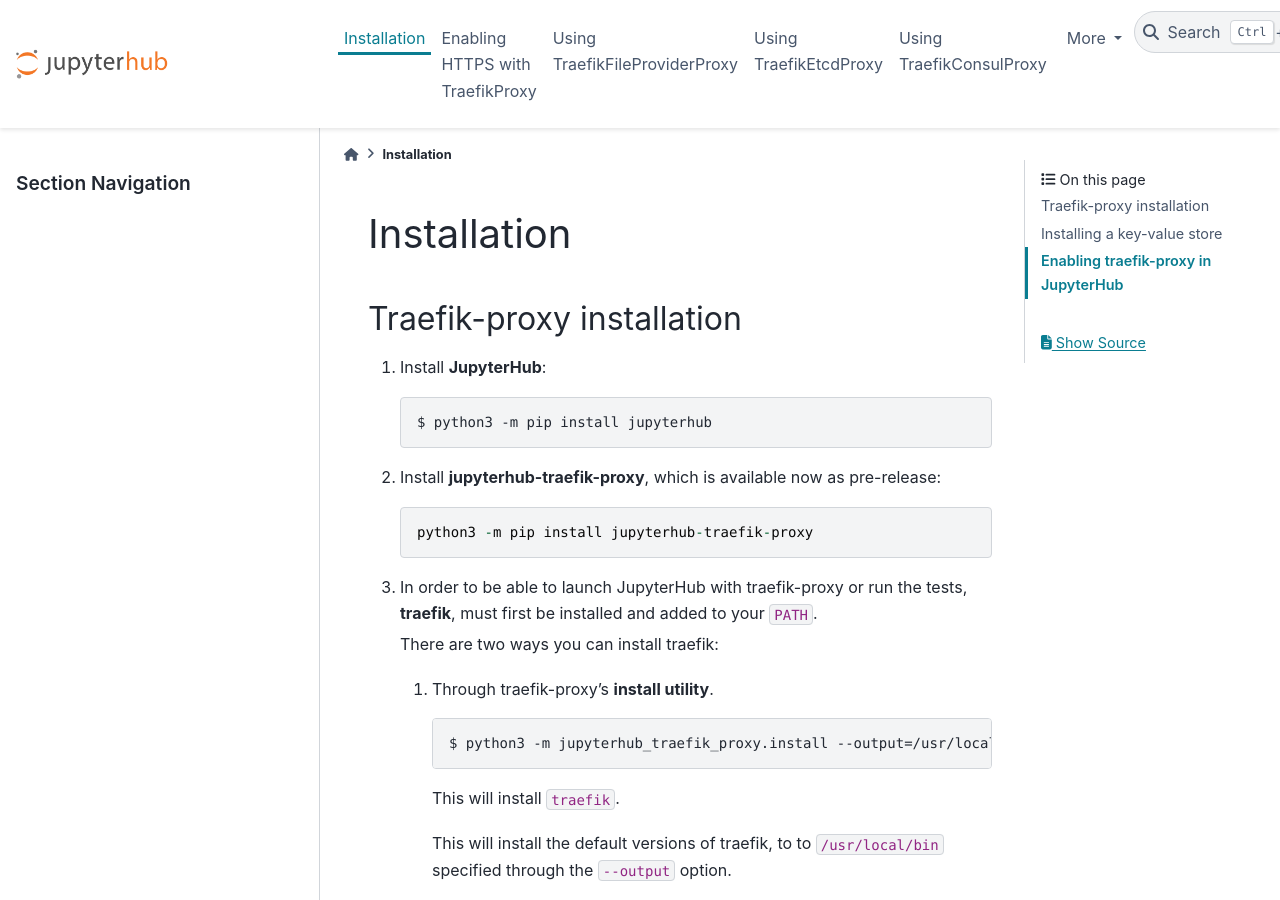
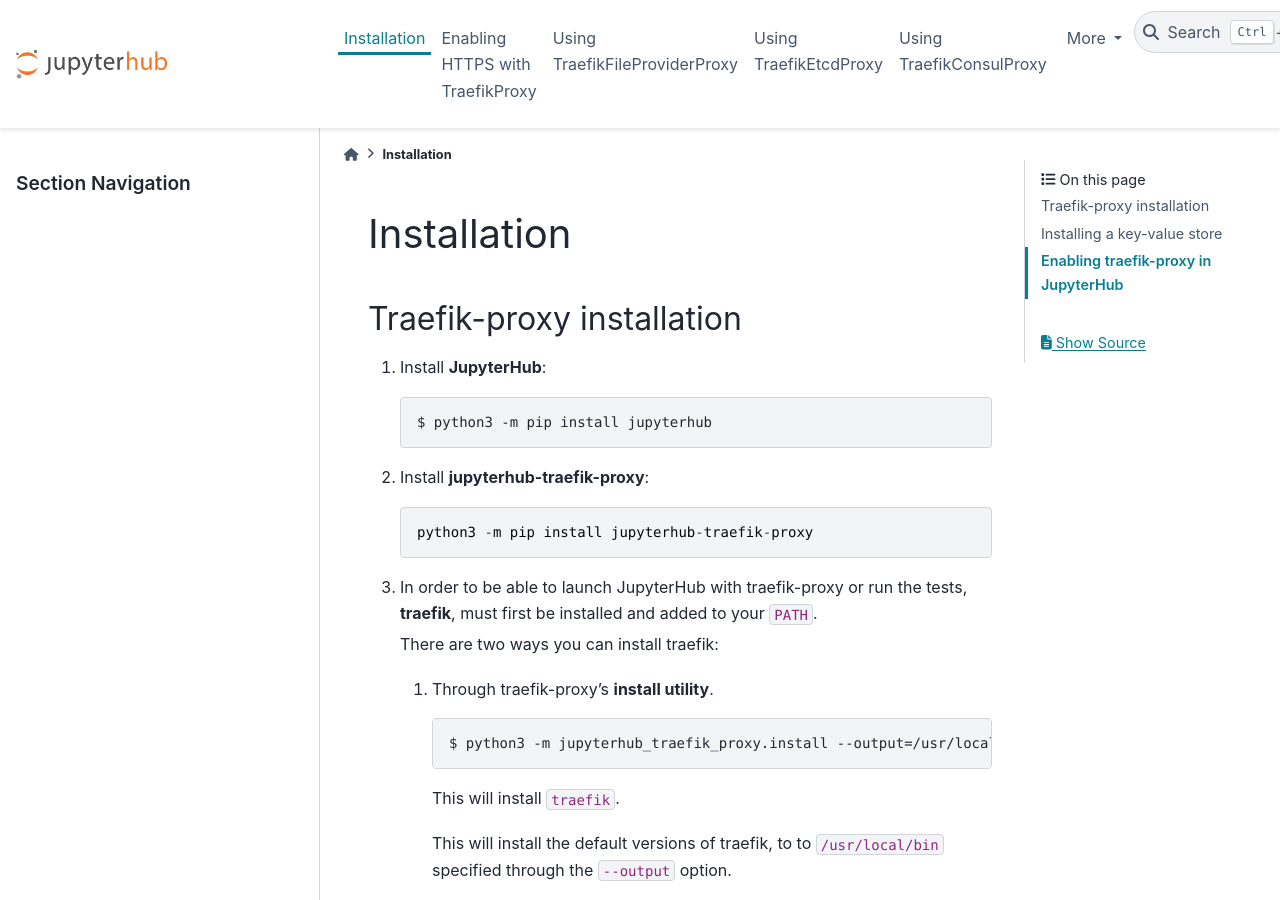
Before and after one commit to jupyterhub/traefik-proxy, a Sphinx documentation site: the page built from docs/source/install.md, in a window 1280 px wide and 900 px high. Built offline with Sphinx 7.4.7 and the PyData theme 0.15.4, drawn with Linux system fonts in a browser that asks for light colours.

Commit message:
Remove mention of pre-release in installation documentation

````diff
--- a/docs/source/install.md
+++ b/docs/source/install.md
@@ -8,7 +8,7 @@
    $ python3 -m pip install jupyterhub
    ```
 
-2. Install **jupyterhub-traefik-proxy**, which is available now as pre-release:
+2. Install **jupyterhub-traefik-proxy**:
 
    ```
    python3 -m pip install jupyterhub-traefik-proxy
````
